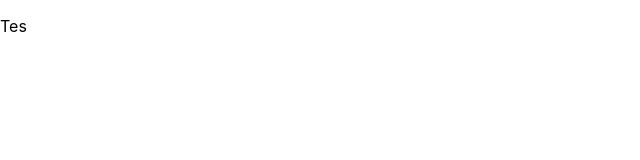
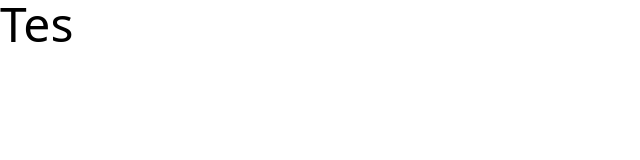
Before and after one commit to ariph007/smartpos, a JavaScript app: page / in a window 1280 px wide. Shown: the top 160 px of the page, without its empty margins (0-640 px from the left). Built offline with nearby package versions, Linux system fonts and the light colour scheme; the HTML template or start-up script is replaced by a standard one.

Commit message:
Add tailwind config

```diff
--- a/package.json
+++ b/package.json
@@ -34,5 +34,10 @@
       "last 1 firefox version",
       "last 1 safari version"
     ]
+  },
+  "devDependencies": {
+    "autoprefixer": "^10.4.8",
+    "postcss": "^8.4.16",
+    "tailwindcss": "^3.1.8"
   }
 }
--- /dev/null
+++ b/postcss.config.js
@@ -0,0 +1,6 @@
+module.exports = {
+  plugins: {
+    tailwindcss: {},
+    autoprefixer: {},
+  },
+}
--- a/src/App.js
+++ b/src/App.js
@@ -1,6 +1,6 @@
 function App() {
   return (
-    <p>Tes</p>
+    <p className="text-5xl">Tes</p>
   );
 }
 
--- a/src/index.css
+++ b/src/index.css
@@ -1,13 +1,4 @@
-body {
-  margin: 0;
-  font-family: -apple-system, BlinkMacSystemFont, 'Segoe UI', 'Roboto', 'Oxygen',
-    'Ubuntu', 'Cantarell', 'Fira Sans', 'Droid Sans', 'Helvetica Neue',
-    sans-serif;
-  -webkit-font-smoothing: antialiased;
-  -moz-osx-font-smoothing: grayscale;
-}
-
-code {
-  font-family: source-code-pro, Menlo, Monaco, Consolas, 'Courier New',
-    monospace;
-}
+@import url('https://fonts.googleapis.com/css2?family=Inter:wght@100;300;400;500&display=swap');
+@tailwind base;
+@tailwind components;
+@tailwind utilities;
--- /dev/null
+++ b/tailwind.config.js
@@ -0,0 +1,20 @@
+/** @type {import('tailwindcss').Config} */
+module.exports = {
+  content: [
+    "./src/**/*.{js,jsx,ts,tsx}",
+  ],
+  theme: {
+    fontFamily: {
+      inter: ['Inter'],
+    },
+    extend: {
+      colors: {
+        primary: '#2d2d2d',
+        secondary: '#111315',
+        navajo: '#ffdead',
+        cornsilk: '#fff8dc'
+			},
+    },
+  },
+  plugins: [],
+}
```
Also changed, not shown: 1 other file (tests, documents, lock files or other folders).
